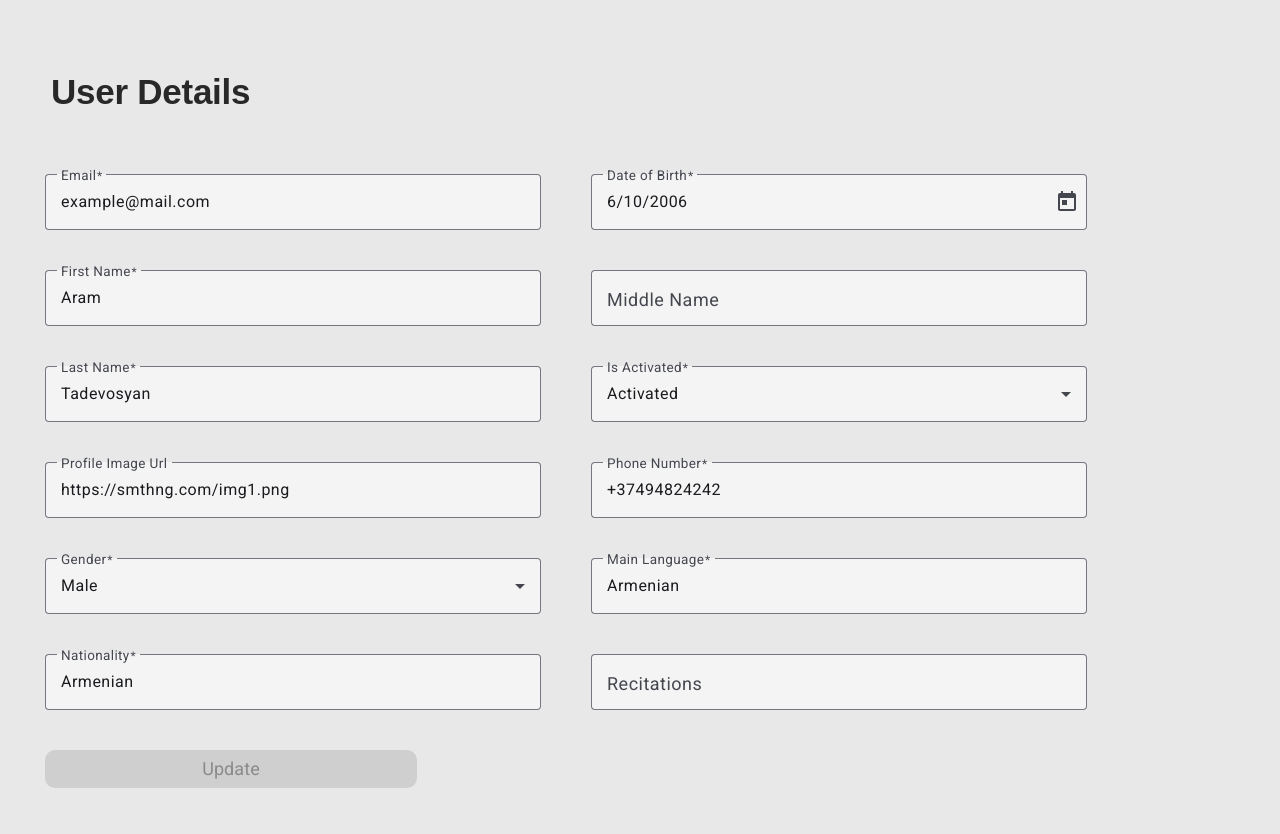
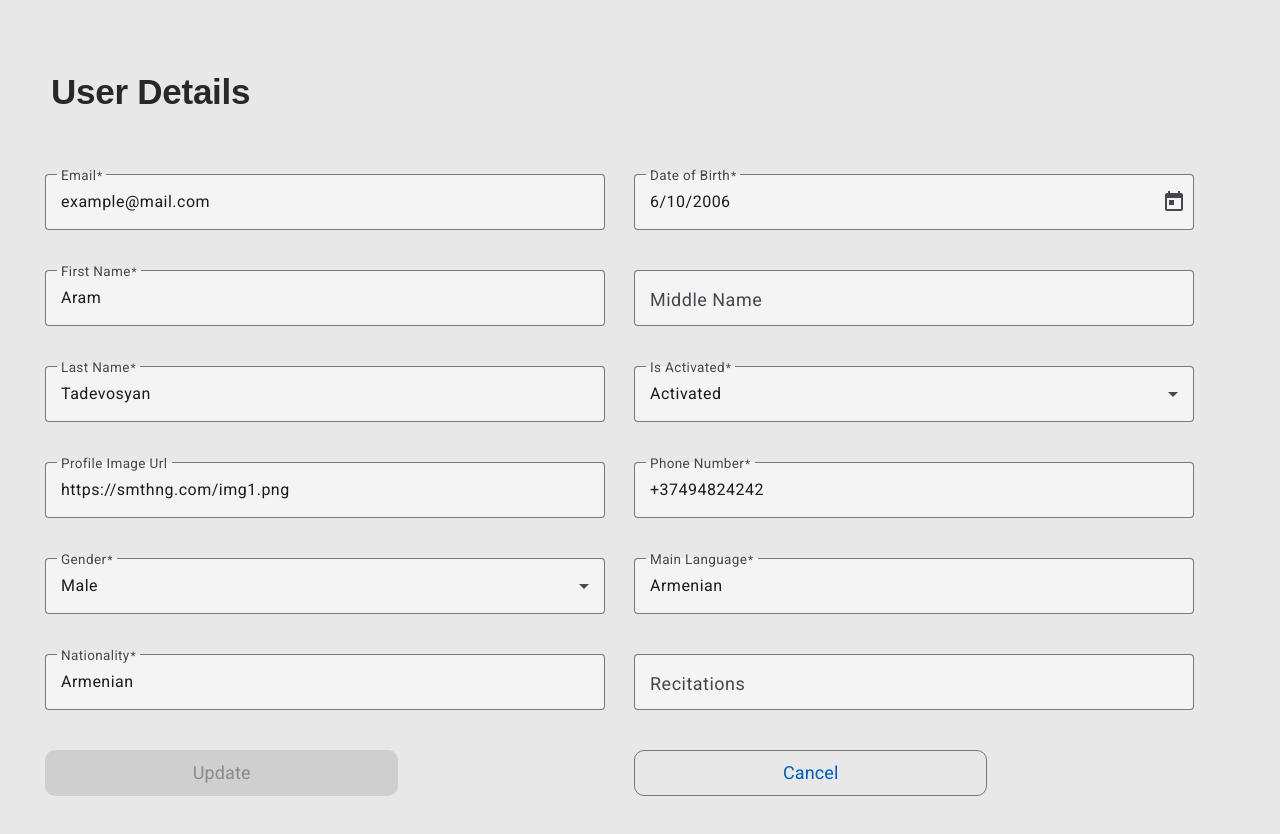
Before and after one commit to aram-op/user-list-repo, an Angular app in the folder user-list/: page /users/1 in a window 1280 px wide. Shown: the top 834 px of the page. Built offline with nearby package versions, Linux system fonts and the light colour scheme.

Commit message:
Added cancel button in user details, fixed dimensions.

```diff
--- a/user-list/src/app/header/header.component.css
+++ b/user-list/src/app/header/header.component.css
@@ -1,11 +1,11 @@
 header {
+    margin: 40px auto;
     width: 95%;
-    margin: 40px auto;
 }
 
 header h1 {
+    color: #282828;
     font-family: sans-serif;
+    font-size: 35px;
     font-weight: 600;
-    font-size: 35px;
-    color: #282828;
 }
--- a/user-list/src/app/no-users/no-users.component.css
+++ b/user-list/src/app/no-users/no-users.component.css
@@ -1,8 +1,8 @@
 p {
+    background-color: #f3f3f3;
+    border-radius: 10px;
+    font-size: 19px;
     margin: 40px;
-    font-size: 19px;
-    border-radius: 10px;
+    padding: 10px;
     width: fit-content;
-    padding: 10px;
-    background-color: #f3f3f3;
 }
--- a/user-list/src/app/user/user-details/user-details.component.css
+++ b/user-list/src/app/user/user-details/user-details.component.css
@@ -1,13 +1,14 @@
 form {
+    display: grid;
+    grid-template-columns: repeat(2, 1fr);
+    width: 95%;
     height: 60%;
-    width: 100%;
-    display: flex;
-    flex-wrap: wrap;
+    max-height: 650px;
 }
 
 form mat-form-field {
-    width: 40%;
     margin: 10px 25px;
+    width: 95%;
 }
 
 mat-label {
@@ -15,10 +16,10 @@ mat-label {
 }
 
 button {
-    width: 30%;
-    height: 8%;
     border-radius: 10px;
-    margin: 10px 25px;
     font-size: 18px;
     font-weight: 400;
+    height: 100%;
+    margin: 10px 25px;
+    width: 60%;
 }
--- a/user-list/src/app/user/user-details/user-details.component.html
+++ b/user-list/src/app/user/user-details/user-details.component.html
@@ -2,34 +2,34 @@
 
 <form [formGroup]="userDetailsForm" (ngSubmit)="onSubmit()">
 
-    <mat-form-field appearance="outline">
+    <mat-form-field appearance="outline" class="r1-c1">
         <mat-label>Email</mat-label>
         <input matInput type="email" formControlName="email">
     </mat-form-field>
 
-    <mat-form-field appearance="outline">
+    <mat-form-field appearance="outline" class="r1-c2">
         <mat-label>Date of Birth</mat-label>
         <input matInput formControlName="birthDate" [matDatepicker]="picker">
         <mat-datepicker-toggle matIconSuffix [for]="picker"></mat-datepicker-toggle>
         <mat-datepicker #picker></mat-datepicker>
     </mat-form-field>
 
-    <mat-form-field appearance="outline">
+    <mat-form-field appearance="outline" class="r2-c1">
         <mat-label>First Name</mat-label>
         <input matInput type="text" formControlName="firstName">
     </mat-form-field>
 
-    <mat-form-field appearance="outline">
+    <mat-form-field appearance="outline" class="r2-c2">
         <mat-label>Middle Name</mat-label>
         <input matInput type="text" formControlName="middleName">
     </mat-form-field>
 
-    <mat-form-field appearance="outline">
+    <mat-form-field appearance="outline" class="r3-c1">
         <mat-label>Last Name</mat-label>
         <input matInput type="text" formControlName="lastName">
     </mat-form-field>
 
-    <mat-form-field appearance="outline">
+    <mat-form-field appearance="outline" class="r3-c2">
         <mat-label>Is Activated</mat-label>
         <mat-select formControlName="isActivated">
             <mat-option value="true">Activated</mat-option>
@@ -37,18 +37,18 @@
         </mat-select>
     </mat-form-field>
 
-    <mat-form-field appearance="outline">
+    <mat-form-field appearance="outline" class="r4-c1">
         <mat-label>Profile Image Url</mat-label>
         <input matInput type="text" formControlName="imageUrl">
     </mat-form-field>
 
 
-    <mat-form-field appearance="outline">
+    <mat-form-field appearance="outline" class="r4-c2">
         <mat-label>Phone Number</mat-label>
         <input matInput type="text" formControlName="phoneNumber">
     </mat-form-field>
 
-    <mat-form-field appearance="outline">
+    <mat-form-field appearance="outline" class="r5-c1">
         <mat-label>Gender</mat-label>
         <mat-select formControlName="gender">
             <mat-option value="male">Male</mat-option>
@@ -56,21 +56,22 @@
         </mat-select>
     </mat-form-field>
 
-    <mat-form-field appearance="outline">
+    <mat-form-field appearance="outline" class="r5-c2">
         <mat-label>Main Language</mat-label>
         <input matInput type="text" formControlName="language">
     </mat-form-field>
 
-    <mat-form-field appearance="outline">
+    <mat-form-field appearance="outline" class="r6-c1">
         <mat-label>Nationality</mat-label>
         <input matInput type="text" formControlName="nationality">
     </mat-form-field>
 
 
-    <mat-form-field appearance="outline">
+    <mat-form-field appearance="outline" class="r6-c2">
         <mat-label>Recitations</mat-label>
         <input matInput type="text" formControlName="recitations">
     </mat-form-field>
 
     <button mat-flat-button type="submit" [disabled]="formIsInvalid">Update</button>
+    <button class="cancel" mat-stroked-button (click)="onCancel()">Cancel</button>
 </form>
--- a/user-list/src/app/user/user-details/user-details.component.ts
+++ b/user-list/src/app/user/user-details/user-details.component.ts
@@ -44,6 +44,10 @@ export class UserDetailsComponent {
         this.usersService.updateUser(this.userDetailsForm, +this.userId());
     }
 
+    onCancel() {
+        this.router.navigate(['users/list']);
+    }
+
     updateUserDetails() {
         let user = this.usersService.getUserById(+this.userId());
 
--- a/user-list/src/app/user/users-list/users-list.component.css
+++ b/user-list/src/app/user/users-list/users-list.component.css
@@ -1,30 +1,31 @@
 .mat-table-container {
+    margin: 60px auto;
     width: 95%;
-    margin: 60px auto;
 }
 
 .mat-mdc-table {
     border-radius: 10px;
+    box-shadow: 2px 2px 4px rgba(0, 0, 0, 0.2);
     overflow: hidden;
-    box-shadow: 2px 2px 4px rgba(0, 0, 0, 0.2);
 }
 
 th.mat-mdc-header-cell,
 [mat-cell] {
+    color: #282828;
+    font-family: sans-serif;
+    font-size: 16px;
+    font-weight: 500;
     padding: 16px;
     text-align: left;
-    font-family: sans-serif;
-    font-weight: 500;
-    font-size: 16px;
-    color: #282828;
 }
 
 [mat-cell] {
-    border-bottom: 2px solid #f8f8f8;
+    border-bottom: 1px solid #f8f8f8;
 }
 
 th.mat-mdc-header-cell {
-        background-color: #bdbdbd;
+    background-color: #bdbdbd;
+    border: none;
     font-weight: bold;
 }
 
--- a/user-list/src/styles.css
+++ b/user-list/src/styles.css
@@ -4,9 +4,9 @@ html, body {
 }
 
 body {
+    background-color: #e8e8e8;
+    font-family: Roboto, "Helvetica Neue", sans-serif;
     margin: 0;
-    font-family: Roboto, "Helvetica Neue", sans-serif;
-    background-color: #e8e8e8;
     padding: 20px;
 }
 
```
Also changed, not shown: user-list/src/app/not-found/not-found.component.ts (line endings or trailing spaces).
